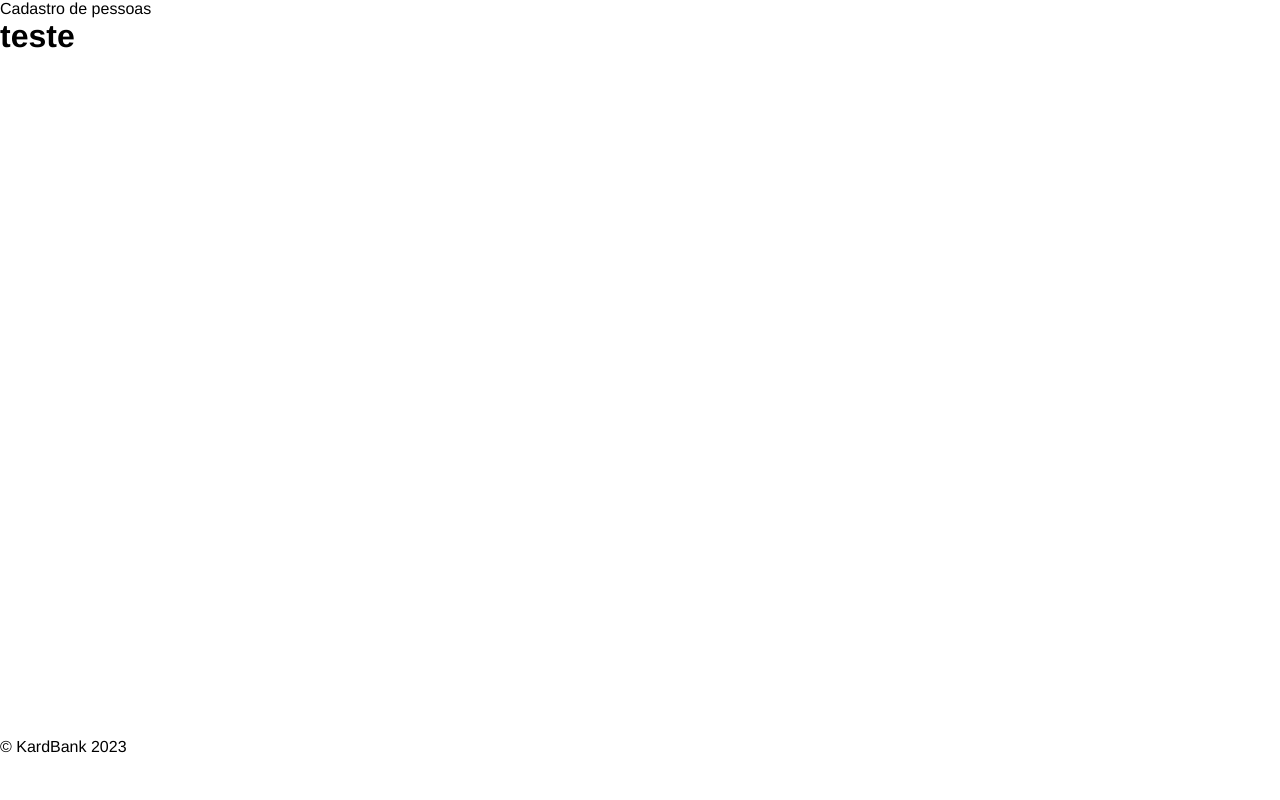
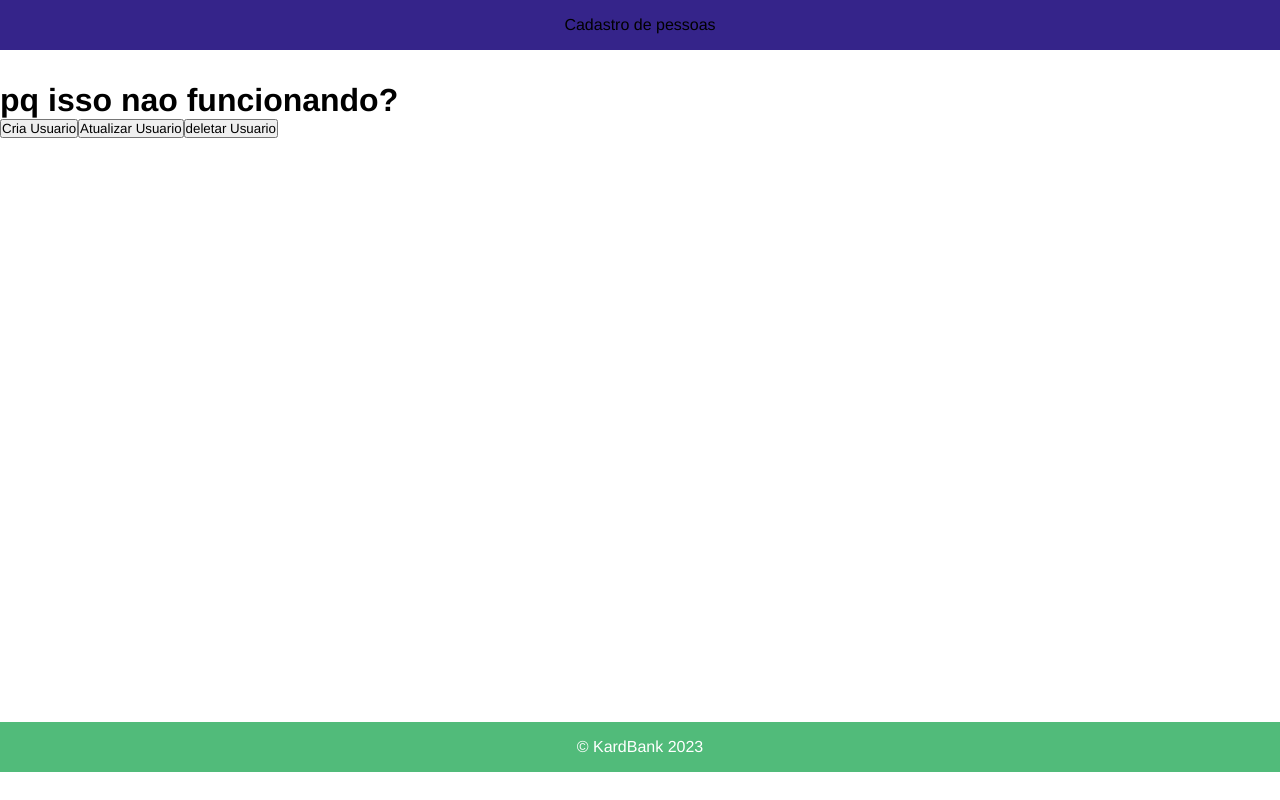
Before and after one commit to DeykyPinheiro/KardBankTestFront, a Next.js app: page / in a window 1280 px wide. Built offline with nearby package versions, Linux system fonts and the light colour scheme; no server answers.

Commit message:
feat: crud logic

```diff
--- /dev/null
+++ b/api.js
@@ -0,0 +1,7 @@
+import axios from "axios"
+
+const api = axios.create({
+    baseURL: "http://localhost:8080",
+})
+
+export default api
--- a/package.json
+++ b/package.json
@@ -12,6 +12,7 @@
     "@types/node": "18.14.1",
     "@types/react": "18.0.28",
     "@types/react-dom": "18.0.11",
+    "axios": "^1.3.4",
     "next": "13.2.1",
     "react": "18.2.0",
     "react-dom": "18.2.0",
--- a/src/pages/api/hello.ts
+++ /dev/null
@@ -1,13 +0,0 @@
-// Next.js API route support: https://nextjs.org/docs/api-routes/introduction
-import type { NextApiRequest, NextApiResponse } from 'next'
-
-type Data = {
-  name: string
-}
-
-export default function handler(
-  req: NextApiRequest,
-  res: NextApiResponse<Data>
-) {
-  res.status(200).json({ name: 'John Doe' })
-}
--- a/src/pages/components/Footer.tsx
+++ b/src/pages/components/Footer.tsx
@@ -1,8 +1,11 @@
+import styles from "../../styles/Footer.module.css"
+
+
 export default function Footer() {
 
   return (
-    <footer>
-      <p><span>  &copy; KardBank 2023</span> </p>
+    <footer className={styles.footer}>
+      <p className={styles.p} ><span>  &copy; KardBank 2023 </span> </p>
     </footer>
   )
 }
--- a/src/pages/components/NavBar.tsx
+++ b/src/pages/components/NavBar.tsx
@@ -1,8 +1,10 @@
+import styles from "../../styles/NavBar.module.css"
+
 export default function NavBar() {
     return (
-        <nav>
+        <nav className={styles.navbar}>
             <div>
-                <p>Cadastro de pessoas</p>
+                <p className={styles.p}>Cadastro de pessoas</p>
             </div>
         </nav>
     )
--- a/src/pages/index.tsx
+++ b/src/pages/index.tsx
@@ -1,12 +1,122 @@
-import Head from 'next/head'
-import Image from 'next/image'
-import { Inter } from 'next/font/google'
-import styles from '@/styles/Home.module.css'
+import React, { useEffect, useState } from 'react';
+import api from "../../api";
+import { UserEntity } from './components/entities/user.entity';
 
-const inter = Inter({ subsets: ['latin'] })
 
 export default function Home() {
+
+  const [listUser, setListUser] = useState([]);
+
+  useEffect(() => {
+    listALL()
+  }, [])
+
+
+  async function saveUser() {
+    //corpo ilustrativo para o exemplo
+    var user = {
+      name: "test",
+      lastName: "2",
+      email: "2105110@gmail.com",
+      birthDate: "1996-07-03T00:00:00"
+    }
+    // fim do exemplo
+
+
+
+
+
+    const response = await api.post(`/user`, user).then(
+      (response: any) => {
+        alert("Usuario Cadastrado!")
+
+      },
+      (error: any) => {
+        alert("Usuario Ja existe!")
+      }
+    )
+    return response
+  }
+
+  const listALL = () => {
+    console.log("listei");
+
+    api.get("/user").then((response) => {
+      const options: any = [];
+
+      response.data.content.forEach((item: any) => {
+        options.push({
+          id: item.id,
+          name: item.name,
+          lastName: item.lastName,
+          email: item.email,
+          birthDate: item.birthDate
+        })
+      })
+      setListUser(options)
+    })
+  }
+
+  async function updateUser() {
+
+    //corpo ilustrativo para o exemplo
+    var user = {
+      id: 16,
+      name: "eu sou o numero 15",
+      lastName: "2",
+      email: "2105110@gmail.com",
+      birthDate: "2000-07-03T00:00:00",
+      "active": true
+    }
+    // fim do exemplo
+
+
+    const response = await api.put(`/user`, user).then(
+      (response: any) => {
+        alert("Usuario Atualizado!")
+
+      },
+      (error: any) => {
+        alert("Falha ao Atualizar!")
+      }
+    )
+    return response
+  }
+
+
+
+
+  async function deleteUser() {
+
+    var id = 16
+
+    const response = api.delete(`/user/${id}`).then(
+
+      (response: any) =>{
+        alert("Usuario Deletado!")
+      },
+      (error: any) =>{
+        alert("Falha ao Deletar!")
+      }
+    )
+
+  }
+
+
+
+
+
+
+
+
+
   return (
-    <h1>teste</h1>
+    <>
+      <h1>pq isso nao funcionando?</h1>
+
+      <button onClick={saveUser}>Cria Usuario</button>
+      <button onClick={updateUser}>Atualizar Usuario</button>
+      <button onClick={deleteUser}>deletar Usuario</button>
+    </>
   )
 }
--- /dev/null
+++ b/src/styles/Footer.module.css
@@ -0,0 +1,13 @@
+.footer {
+    display: flex;
+    justify-content: center;
+    align-items: end;
+    padding: 1em 1.2em;
+    /* margin-bottom: 2em; */
+    background-color: rgb(81, 187, 122);
+
+}
+
+.p {
+    color: #fff;
+}
--- /dev/null
+++ b/src/styles/Navbar.module.css
@@ -0,0 +1,12 @@
+.navbar {
+    display: flex;
+    justify-content: center;
+    align-items: center;
+    padding: 1em 1.2em;
+    margin-bottom: 2em;
+    background-color: rgb(53, 36, 138);
+}
+
+.p {
+    color: #000;
+}
--- a/src/styles/globals.css
+++ b/src/styles/globals.css
@@ -6,5 +6,5 @@
 }
 
 .main-container {
-  min-height: 90vh;
+  min-height: 80vh;
 }
```
Also changed, not shown: src/pages/components/entities/user.entity.tsx (added, +7 -0 lines), 1 other file (tests, documents, lock files or other folders).
